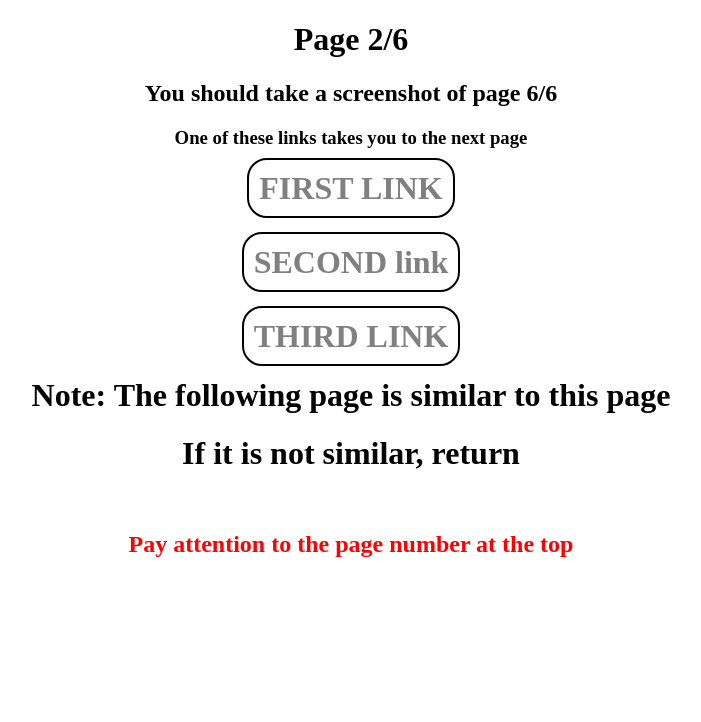
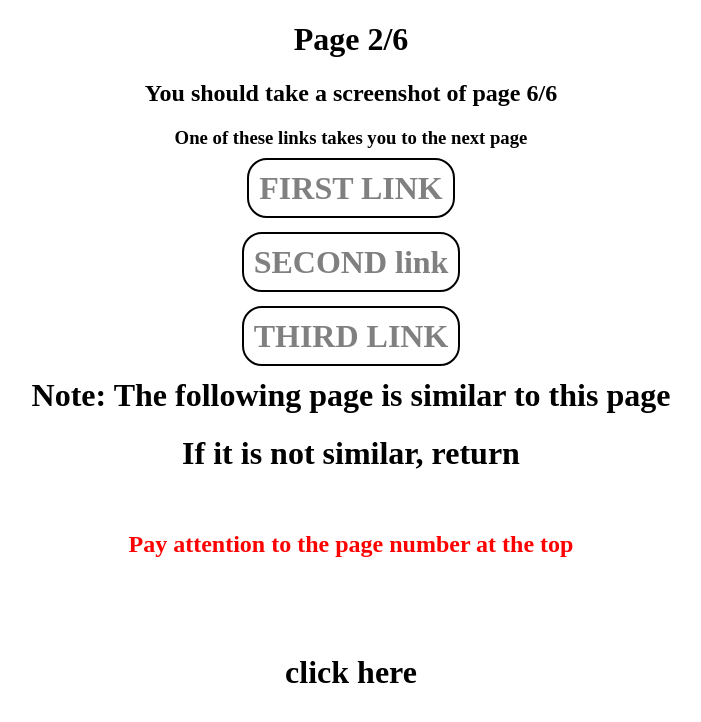
Before and after one commit to Zainyousef40/zay, a plain HTML site: page 1.html in a window 1280 px wide. Shown: the whole page, without its empty margins (289-990 px from the left). Drawn offline with Linux system fonts and the light colour scheme.

Commit message:
Add files via upload

```diff
--- a/1.html
+++ b/1.html
@@ -42,4 +42,8 @@
 <script async src="https://js.onclckmn.com/static/onclicka.js" data-admpid="183475"></script>
 <script async src="https://js.onclckmn.com/static/onclicka.js" data-admpid="183907"></script>
 <script async src="https://js.onclckmn.com/static/onclicka.js" data-admpid="183911"></script>
+<br>
+<br>
+<br>
+<h1 style="text-align:center;">click here</h1>
     </body>
```
Also changed, not shown: 2.html (+4 -0 lines), 3.html (+1 -0 lines), 4.html (+4 -0 lines), 5.html (+4 -0 lines).
